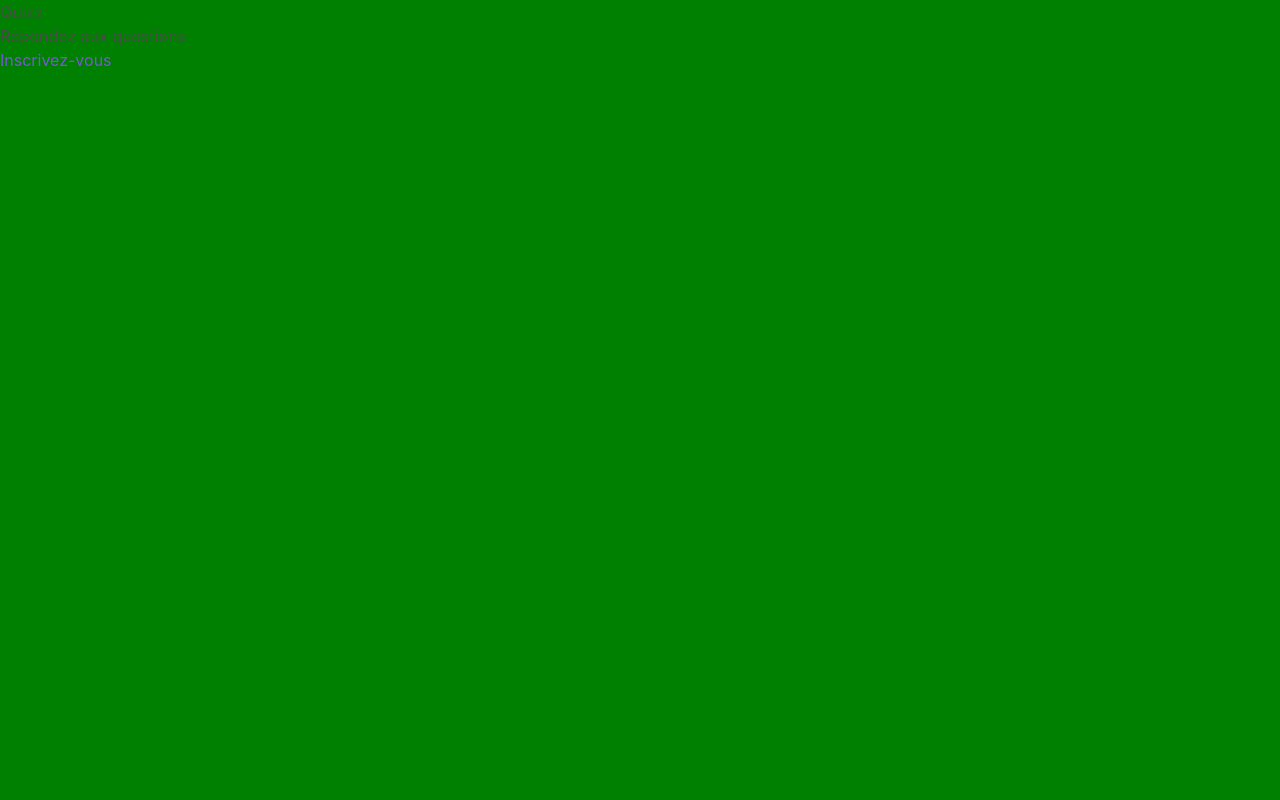
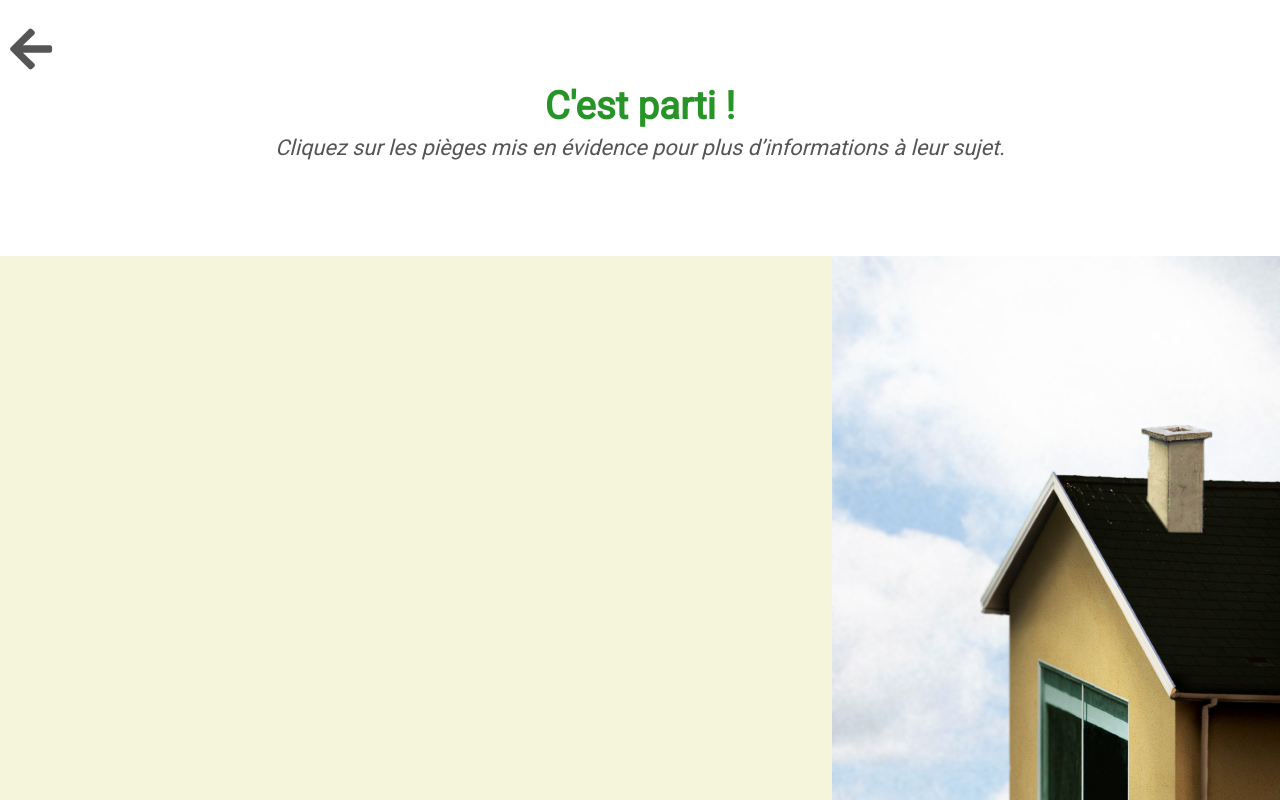
Before and after one commit to verdonarthur/transmedia-website, a Vue app: page /pieges in a window 1280 px wide. Before the commit this address led to /quizz. Shown: the top 800 px of the page. Built offline with nearby package versions, Linux system fonts and the light colour scheme.

Commit message:
work on design

```diff
--- a/src/App.vue
+++ b/src/App.vue
@@ -20,13 +20,16 @@
   transition-duration: 1.3s;
   transition-timing-function: cubic-bezier(0, 1, 0.5, 1);
 }
+.slide-leave-active .cliquable {
+  visibility: hidden;
+}
 
 .slide-enter-to,
 .slide-leave {
   max-height: 100%;
   overflow: hidden;
 }
-
+/* Cacher les éléments cliquables sur la page des pièges avant de faire les transitions vers les autres pages*/
 .slide-enter,
 .slide-leave-to {
   overflow: hidden;
@@ -41,4 +44,10 @@ body,
   height: 100%;
 }
 
+p {
+  font-family: "Roboto", sans-serif;
+  font-size: 2.25vh;
+  padding: 0 12vw;
+}
+
 </style>
--- a/src/components/Chimney.vue
+++ b/src/components/Chimney.vue
@@ -3,10 +3,10 @@
     <p>
         {{$t("popupPages." + popupRef +"."+ popupPage +".mainText")}}</p>
 
+       <!-- <img v-if="popupPage === 'solution'" src="../assets/website_cheminee.png">
         <img v-if="popupPage === 'solution'" src="../assets/website_cheminee.png">
         <img v-if="popupPage === 'solution'" src="../assets/website_cheminee.png">
-        <img v-if="popupPage === 'solution'" src="../assets/website_cheminee.png">
-        <img v-if="popupPage === 'solution'" src="../assets/website_cheminee.png">
+        <img v-if="popupPage === 'solution'" src="../assets/website_cheminee.png"> -->
     </div>
 </template>
 <script>
--- a/src/components/Popup.vue
+++ b/src/components/Popup.vue
@@ -11,7 +11,7 @@
     </section>
     <template v-if="popupPage === 'problem'">
       <footer class="modal-card-foot">
-        <button @click="loadSolution" class="button is-success">{{$t("popupPages.learnMore")}}</button>
+        <button @click="loadSolution" class="button is-medium">{{$t("popupPages.learnMore")}}</button>
       </footer>
     </template>
   </div>
@@ -44,5 +44,20 @@ export default {
   }
 }
 </script>
-<style scoped>
+<style>
+.button{
+  text-align:center;
+  display:block;
+  margin:auto;
+  background-color:rgb(38, 148, 38);
+  color:white;
+}
+
+.modal-card{
+
+}
+.modal-card p
+{
+  text-align: justify;
+}
 </style>
--- a/src/locales/fr.json
+++ b/src/locales/fr.json
@@ -2,74 +2,74 @@
   "landingPage": {
     "title": "Pièges pour la faune:",
     "sous-titre": "comment les éviter?",
-    "description": "La faune vivant sur le pas de notre porte est tous les jours menacée par différents pièges. De la cheminée aux clôtures, en passant par les vitres et balustrades en verre, des dangers potentiels pour les animaux sont présents sur nos maisons et dans nos jardins. Apprenez à les reconnaître, découvrez les solutions pour les éviter et aidez la faune vivant autour de chez vous!",
+    "description": "La faune vivant sur le pas de notre porte est tous les jours menacée par différents pièges. De la cheminée aux clôtures, en passant par les vitres et les balustrades en verre, des dangers potentiels pour les animaux sont présents sur nos maisons et dans nos jardins. Apprenez à les reconnaître, découvrez les solutions pour les éviter et aidez la faune vivant autour de chez vous!",
     "link-to-traps": "Voir les pièges"
   },
   "trapsPage": {
     "title": "C'est parti !",
-    "description": "Cliquez sur les pièges mis en évidence pour plus d'informations",
-    "allTrapsFound": "Avez-vous trouvé tous les pièges autour de la maison?",
-    "goQuizz": "Testez vos connaissances avec ce quizz!",
-    "link-to-quizz": "Voir le quizz"
+    "description": "Cliquez sur les pièges mis en évidence pour plus d’informations à leur sujet.",
+    "allTrapsFound": "Avez-vous trouvé tous les pièges autour de la maison ?",
+    "goQuizz": "Participez à notre concours !",
+    "link-to-quizz": "Je participe au concours"
   },
   "popupPages": {
     "chimney": {
       "problem": {
         "title": "Les cheminées",
-        "subTitle": "Pourquoi sont-elles dangereuses pour les oiseaux?",
-        "mainText": "Les oiseaux aiment chanter depuis des perchoirs élevés. Aussi incroyable que cela paraisse, il leur arrive parfois de tomber dans la cheminée ou le tuyau de la gouttière. Les juvéniles inexpérimentés, surtout, se retrouvent de temps en temps dans un poêle, une cheminée ou une gouttière et doivent être délivrés par les pompiers ou le ramoneur. Certains oiseaux ont même l’ habitude de nicher directement dans la cheminée.De ce fait, si la cheminée est plutôt étroite et le nid volumineux, l’ évacuation des fumées ne se fait plus correctement et il y a un d’ envahissement de la fumée dans la pièce."
+        "subTitle": "Pourquoi sont-elles dangereuses pour les oiseaux ?",
+        "mainText": "Les oiseaux aiment chanter depuis des perchoirs élevés. Aussi incroyable que cela paraisse, il leur arrive parfois de tomber dans la cheminée ou le tuyau de la gouttière. Les juvéniles inexpérimentés, surtout, peuvent se trouver coincés dans un poêle, une cheminée ou une gouttière et doivent être délivrés par les pompiers ou le ramoneur. Certains oiseaux ont même l’habitude de nicher directement dans la cheminée. De ce fait, si la cheminée est plutôt étroite et le nid volumineux, l’évacuation des fumées ne se fait plus correctement et il y a un envahissement de la fumée dans la pièce."
       },
       "solution": {
         "title": "Les cheminées",
         "subTitle":"Solutions possibles",
-        "mainText":"Les chapeaux de cheminée évitent que les oiseaux ne tombent dans l'ouvrage. Ils ne doivent pas avoir d’ouverture excédant 25 mm. Un grillage ou un chapeau de cheminée installé par un spécialiste empêche le colmatage par nidification et ainsi une intoxication à la fumée. On peut offrir aux oiseaux un site de nidification alternatif en installant des nichoirs adaptés sur la maison ou un arbre à proximité. Les gouttières peuvent être fermées avec des grilles. Les feuilles mortes doivent être régulièrement évacuées."
+        "mainText":"Les chapeaux de cheminée permettent d’éviter que les oiseaux tombent dans l'ouvrage. Ils ne doivent pas avoir d’ouverture excédant 25 mm. Un grillage ou un chapeau de cheminée installé par un spécialiste empêche le colmatage par nidification et ainsi une intoxication à la fumée. On peut offrir aux oiseaux un site de nidification alternatif en installant des nichoirs adaptés sur la maison ou un arbre à proximité. Les gouttières peuvent être fermées avec des grilles. Les feuilles mortes doivent être régulièrement évacuées."
       }
     },
     "homeHoles": {
       "problem": {
         "title": "Les ouvertures de la maison",
-        "subTitle": "Pourquoi sont-elles importantes?",
-        "mainText": "Les vieilles maisons comprennent de nombreuses ouvertures qui permettent à diverses espèces animales d’utiliser la cave, la façade ou le toit comme abri. L’entretoit, les avant-toits, les combles, les caissons de stores, les plaques de protections, les poutres apparentes sont autant d’endroits de nidification ou d’abri pour différents animaux. Lors de rénovations, de nettoyages de la maison, voire de nouvelles constructions, les accès et sites de nidification susmentionnés sont parfois ignorés et/ou détruits. Une destruction des nids ou une entrave à l’élevage des jeunes est interdit par la loi."
+        "subTitle": "Pourquoi sont-elles importantes ?",
+        "mainText": "Les vieilles maisons comprennent de nombreuses ouvertures qui permettent à diverses espèces animales d’utiliser la cave, la façade ou le toit comme abri. L’entretoit, les avant-toits, les combles, les caissons de stores, les plaques de protection, les poutres apparentes sont autant d’endroits de nidification ou d’abri pour différents animaux. Lors de rénovations, de nettoyages de la maison, voire de nouvelles constructions, les accès et sites de nidification susmentionnés sont parfois ignorés et/ou détruits. Une destruction des nids ou une entrave à l’élevage des jeunes sont interdites par la loi."
       },
       "solution": {
         "title": "Les ouvertures de la maison",
         "subTitle":"Solutions pour conserver les ouvertures de la maison",
-        "mainText":"Lors de rénovations, il est important de conserver les lieux de vie des chauves-souris et des oiseaux, ainsi que leurs accès. Les travaux ne doivent pas être effectués pendant la période d’élevage des jeunes, c’est-à-dire d’avril à août. Les produits d’entretien du bois, les vernis, les peintures et les crépis devraient être biocompatibles. Lorsque les accès ou sites de nidification sont fermés en dehors de la période de reproduction, des habitats de remplacement accessibles doivent être créés ailleurs. Des nichoirs peuvent représenter une alternative."
+        "mainText":"Lors de rénovations, il est important de conserver les lieux de vie des chauves-souris et des oiseaux, ainsi que les accès. Les travaux ne doivent pas être effectués pendant la période d’élevage des jeunes, c’est-à-dire d’avril à août. Les produits d’entretien du bois, les vernis, les peintures et les crépis devraient être biocompatibles. Lorsque les accès ou sites de nidification sont fermés en dehors de la période de reproduction, des habitats de remplacement accessibles doivent être créés ailleurs. Des nichoirs peuvent représenter une alternative."
       }
     },
     "windows": {
       "problem": {
         "title": "Les vitres",
-        "subTitle": "Pourquoi sont-elles dangereuses pour les oiseaux et chauve-souris?",
-        "mainText": "Le verre est utilisé à de multiples endroits, on fabrique aujourd’hui des façades, des balustrades de balcon, des passerelles, des jardins d’hiver, des salles d’attente et des parois anti-bruit. La plupart des architectes et propriétaires de bâtiments ignorent les effets mortels de ce matériau. Les oiseaux ne sont pas capables de reconnaître les vitres comme obstacle. Ils croient parfois voir dans la réflexion de l’environnement un habitat adéquat et essaient de s’y rendre. Selon les estimations, des centaines de milliers d’oiseaux et de chauve-souris meurent chaque année en Suisse des suites d’une collision contre une surface vitrée."
+        "subTitle": "Pourquoi sont-elles dangereuses pour les oiseaux et chauve-souris ?",
+        "mainText": "Le verre est utilisé à de multiples endroits, on fabrique aujourd’hui des façades, des balustrades de balcon, des passerelles, des jardins d’hiver, des salles d’attente et des parois anti-bruit. La plupart des architectes et propriétaires de bâtiments ignorent les effets mortels de ce matériau. Les oiseaux ne sont pas capables de reconnaître les vitres comme obstacle. Ils croient parfois y voir se refléter un habitat adéquat et essaient de s’y rendre. Selon les estimations, des centaines de milliers d’oiseaux et de chauve-souris meurent chaque année en Suisse des suites d’une collision contre une surface vitrée."
       },
       "solution": {
         "title": "Les vitres",
-        "subTitle":"Solutions au problème des vitres",
-        "mainText":"De manière générale, le verre devrait être rendu visible avant même sa mise en place grâce à des marquages graphiques. Ces derniers sont appliqués par sérigraphie, gravure, sablage, etc. Après la construction, si l’on remarque des collisions, des autocollants ou des films peuvent être appliqués sur la surface vitrée. Les silhouettes noires de rapaces n’ont aucun effet répulsif sur les oiseaux, contrairement aux marquages clairs qui sont en général plus visibles. De plus, les oiseaux passent par de petites ouvertures. Les marquage ou autocollants ne devraient donc pas laisser d’ouvertures plus grandes qu’une paume de main (max. 10 cm)."
+        "subTitle": "Solutions au problème des vitres",
+        "mainText": "De manière générale, le verre devrait être rendu visible, avant même sa mise en place, grâce à des marquages graphiques. Ces derniers sont appliqués par sérigraphie, gravure, sablage, etc. Après la construction, si l’on remarque des collisions, des autocollants ou des films peuvent être appliqués sur la surface vitrée. Les silhouettes de rapaces noires ou jaunes (ou encore foncées) n’ont aucun effet répulsif sur les oiseaux, contrairement aux marquages clairs qui sont en général plus visibles (comme le gris clair ou le vert clair). De plus, les oiseaux passent par de petites ouvertures. Les marquages ou autocollants ne devraient donc pas laisser d’ouvertures plus grandes qu’une paume de main (max. 10 cm)."
       }
     },
     "lawnMower": {
       "problem": {
         "title": "Les tondeuses-robots",
         "subTitle": "Pourquoi sont-elles dangereuses pour la petite faune?",
-        "mainText": "Il est en effet très confortable de faire tondre son gazon par une tondeuse-robot, mais cette dernière ne tond pas seulement l’herbe. Elle attrape aussi tout ce qui se trouve sur son passage. Les jeunes hérissons, les petites grenouilles et les orvets sont hachés par les lames lorsqu’ils se trouvent sur le chemin de la tondeuse. "
+        "mainText": "Il est très confortable de faire tondre son gazon par une tondeuse-robot, mais cette dernière ne tond pas seulement l’herbe. Elle attrape aussi tout ce qui se trouve sur son passage. Les jeunes hérissons, les petites grenouilles et les orvets sont hachés par les lames lorsqu’ils se trouvent sur le chemin de la tondeuse."
       },
       "solution": {
         "title": "Les tondeuses-robots",
         "subTitle":"Solutions aux tondeuses-robot",
-        "mainText":"Les tondeuses-robots devraient être évitées ou en aucun cas fonctionner la nuit. La surface à tondre devrait aussi être contrôlée le jour pour détecter la présence d’éventuels animaux. Lorsque l’on fauche des bords de haie avec une débroussailleuse, il faut aussi vérifier au préalable qu’il n’y ait pas de hérisson ou d’autres animaux."
+        "mainText":"Les tondeuses-robots ne devraient en aucun cas fonctionner la nuit. La surface à tondre devrait aussi être contrôlée le jour pour détecter la présence d’éventuels animaux. Lorsque l’on fauche des bords de haie avec une débroussailleuse, il faut aussi vérifier au préalable qu’il n’y ait pas de hérisson ou d’autres animaux."
       }
     },
     "pool": {
       "problem": {
         "title": "Les piscines et tonneaux d’eau de pluie",
         "subTitle": "Pourquoi sont-ils dangereux?",
-        "mainText": "Les points d’eau attirent de nombreux animaux, notamment les oiseaux et insectes. Lors de chaudes journées d’été, ces animaux n’ont souvent que peu de possibilités de boire ou de se baigner en milieu construit et sont donc aussi attirés par les piscines, étangs et tonneaux de pluie. Lorsque ces points d’eau sont profonds et ont des parois abruptes, il arrive que les animaux y tombent et n’arrivent plus à en sortir. Des parois verticales de quelques centimètres sont déjà fatales. "
+        "mainText": "Les points d’eau attirent de nombreux animaux, notamment les oiseaux et insectes. Lors de chaudes journées d’été, ces animaux n’ont souvent que peu de possibilités de boire ou de se baigner en milieu construit et sont donc aussi attirés par les piscines, étangs et tonneaux de pluie. Lorsque ces points d’eau sont profonds et ont des parois abruptes, il arrive que les animaux y tombent et n’arrivent plus à en sortir. Des parois verticales de quelques centimètres sont déjà fatales."
       },
       "solution": {
         "title": "Les piscines et tonneaux d’eau de pluie",
-        "subTitle":"Solutions aux piscines et tonneaux de pluie",
+        "subTitle":"Solutions aux piscines et tonneaux d'eau de pluie",
         "mainText":"Il est important de créer des «issues de secours» à chaque point d’eau problématique. Il peut s’agir de pierres empilées en pyramide, d’une planche placée en biais ou d’une branche épaisse. Une planche flottante à bords en biais dans les plans d’eau dépourvus de végétation permet aux insectes et autres petits animaux de reprendre pied. Le mieux est toutefois de construire les plans d’eau avec des rives en pente douce. Les tonneaux et autres récipients d’eau de pluie devraient être recouverts pour éviter que les oiseaux n’y tombent et que les moustiques n’y pondent. Les piscines devraient également être recouvertes le soir et en hiver à hauteur de sol."
       }
     },
@@ -77,15 +77,14 @@
       "problem": {
         "title": "Les murs et clôtures",
         "subTitle": "Pourquoi sont-ils dangereux?",
-        "mainText": "Les quartiers récents de villas familiales ressemblent souvent à des forteresses. Les parois anti-bruit et pare-vue, les clôtures et les haies empêchent tout échange avec le monde extérieur. Pour de nombreux animaux, les murs de quelques centimètres de haut constituent déjà des obstacles. A partir de 20 cm, ils deviennent problématiques pour les hérissons. Les murs à partir de 50 cm, les parois anti-bruit et pare-vue, ainsi que les clôtures qui vont jusqu’au sol cloisonnent si fortement le milieu construit que de nombreux animaux n’atteignent plus les îlots d’habitats naturels qui s’y trouvent. Les routes deviennent des gorges dangereuses sans abris ni possibilités d’évitement pour les animaux. "
+        "mainText": "Les quartiers récents de villas familiales ressemblent souvent à des forteresses. Les parois anti-bruit et pare-vue, les clôtures et les haies empêchent tout échange avec le monde extérieur. Pour de nombreux animaux, les murs de quelques centimètres de haut constituent déjà des obstacles. A partir de 20 cm, ils deviennent problématiques pour les hérissons. Les murs à partir de 50 cm, les parois anti-bruit et pare-vue, ainsi que les clôtures qui vont jusqu’au sol cloisonnent si fortement le milieu construit que de nombreux animaux n’atteignent plus les îlots d’habitats naturels qui s’y trouvent."
       },
       "solution": {
         "title": "Les murs et clôtures",
         "subTitle":"Solutions aux murs et clôtures",
-        "mainText":"Lors de la construction, il est important de réfléchir où les séparations sont effectivement nécessaires et encourager la mise en réseau des espaces. La connexion peut être améliorée si les clôtures s’arrêtent à environ 15 cm du sol. Les murs et les clôtures peuvent souvent être remplacés par des haies d’arbustes indigènes qui offrent à la fois une protection visuelle et un habitat précieux. Si on ne peut pas renoncer à un mur, il faudrait munir celui-ci de petits passages au niveau du sol de 15-20 cm de haut et de large. Les prairies et haies devraient se situer au niveau de la route et ne pas être surélevées au-dessus d’un seuil. "
+        "mainText":"Lors de la construction, il est important de réfléchir à l’endroit où les séparations sont effectivement nécessaires et à encourager la mise en réseau des espaces. La connexion peut être améliorée si les clôtures s’arrêtent à environ 15 cm du sol. Les murs et les clôtures peuvent souvent être remplacés par des haies d’arbustes indigènes qui offrent à la fois une protection visuelle et un habitat précieux. Si l’on ne peut pas renoncer à un mur, il faudrait munir celui-ci de petits passages au niveau du sol de 15-20 cm de haut et de large. Les prairies et les haies devraient se situer au niveau de la route et ne pas être surélevées au-dessus d’un seuil."
       }
     },
-
     "learnMore": "Comment contrer ?"
   },
   "quizzPage": {
--- a/src/views/Traps.vue
+++ b/src/views/Traps.vue
@@ -1,5 +1,13 @@
 <template>
   <div id="traps" class="traps">
+    <div class="linkToHome">
+      <router-link to="/">
+          <i class="fas fa-arrow-left"></i>
+      </router-link>
+      </div>
+      <div class="downArrow">
+          <i class="fas fa-arrow-down"></i>
+      </div>
     <section class="pieges">
       <div class="header">
     <h1>{{ $t("trapsPage.title") }}</h1>
@@ -68,31 +76,28 @@ export default {
       this.isPopupActive = true
       this.popupRef = ref
     },
-    handleScroll () {
-      if (this.scrollEvent === 0) {
-        this.scrollEvent++
-        return
-      }
-      if (window.scrollY === 0) {
-        this.$router.push('/')
-      } else if (window.innerHeight + window.scrollY >= document.getElementById('traps').offsetHeight &&
-      document.getElementById('traps').offsetHeight > window.innerHeight) {
-        this.$router.push('/quizz')
-      }
-    }
-
-  },
-  mounted () {
-    document.addEventListener('scroll', this.handleScroll)
-    // window.scrollTo({ top: document.getElementById('top').offsetHeight})
-  },
-  destroyed () {
-    document.removeEventListener('scroll', this.handleScroll)
   }
 }
 </script>
 
 <style scoped>
+.linkToHome{
+  position: absolute;
+  top: 10px;
+  left: 10px;
+  font-size: 2vmin;
+  color: #555;
+}
+
+.downArrow{
+  position: fixed;
+  bottom: 10px;
+  left: 10px;
+  font-size: 2vmin;
+  color: #555;
+}
+.downArrow i{ color:#eee;}
+.linkToHome i {color: #555}
 
 .header{
   padding:20vmin 0;
```
Also changed, not shown: src/assets/logo-birdlife.png, src/assets/logo.png (deleted).
